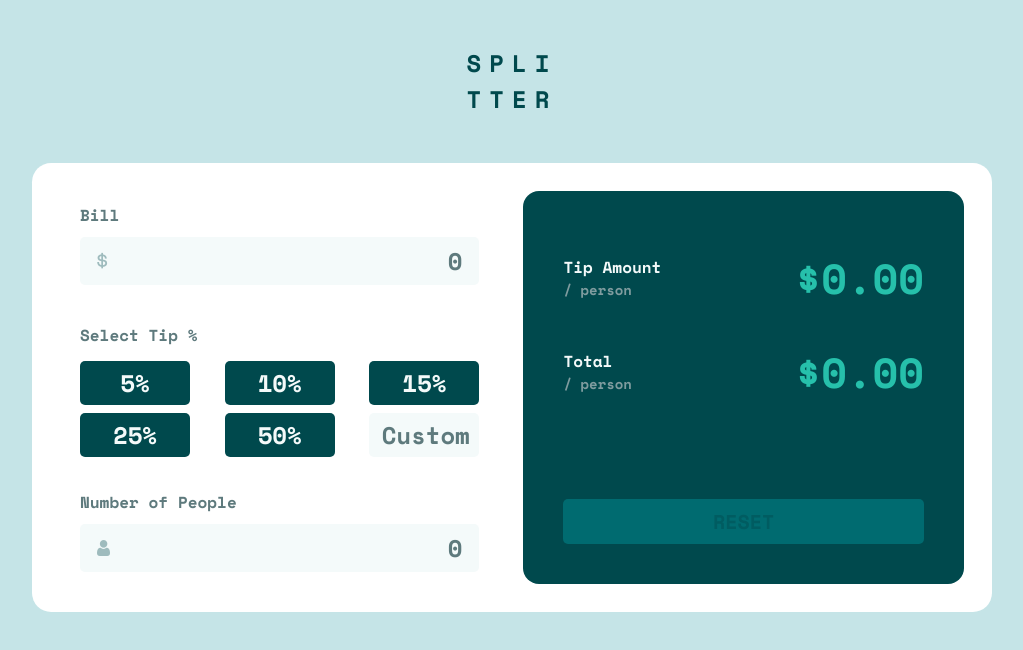
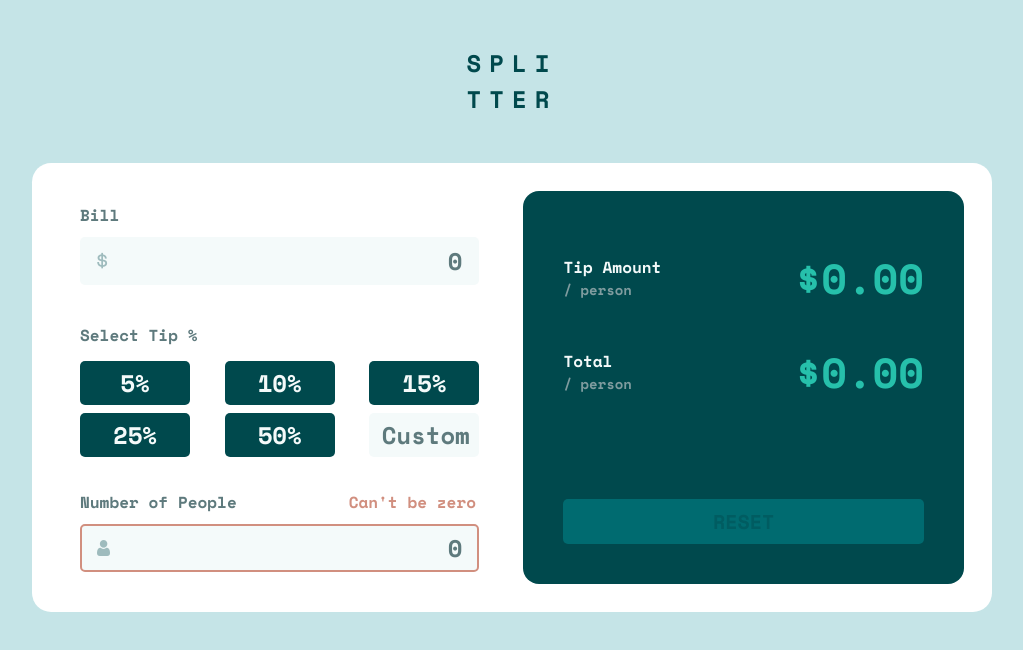
Before and after one commit to lenniecottrell/FM-tip-calculator, a React (Create React App) app in the folder tip-calculator/: page / in a window 1280 px wide. Shown: the top 650 px of the page, without its empty margins (128-1151 px from the left). Built offline with nearby package versions, Linux system fonts and the light colour scheme.

Commit message:
add useEffect to inputs.js

```diff
--- a/tip-calculator/src/components/Inputs.js
+++ b/tip-calculator/src/components/Inputs.js
@@ -1,4 +1,4 @@
-import React, {useState} from 'react';
+import React, {useState, useEffect} from 'react';
 import BillTotalInput from './BillTotalInput'
 import PartyInput from './PartyInput'
 import InputButton from './InputButton'
@@ -23,6 +23,7 @@ const Inputs = ({setTipPercent, setNumPeople, billTotal, setBillTotal, numPeople
     }
 
     const handlePeople = (e, billTotal) => {
+
       console.log(e.target.value);
       if (e.target.value === "") {
         setIsActive(false)
@@ -33,13 +34,16 @@ const Inputs = ({setTipPercent, setNumPeople, billTotal, setBillTotal, numPeople
       } else if (e.target.value === "" && billTotal > 0) {
         setIsActive(true);
       }
+      setNumPeople(e.target.value);
+    }
 
-      setNumPeople(e.target.value);
+      useEffect(() => {
+        if (numPeople == 0 || isNaN(numPeople)) {
+          setIsZero(true);
+          } else setIsZero(false);
+      }, [numPeople, setIsZero])
 
-      if (numPeople == 0) {
-        setIsZero(true);
-        } else setIsZero(false);
-    }
+
 
     const handlePercentChange = (e) => {
       setSelectedTip(e.target.value)
--- a/tip-calculator/src/styles/App.scss
+++ b/tip-calculator/src/styles/App.scss
@@ -350,5 +350,9 @@ input[name="custom-button"] {
     margin-top: 5rem;
   }
 
-
+// #warning-on {
+//   display: inline;
+//   margin: 0 0 0 3rem;
+//   color: $warningColor;
+// }
 }
```
